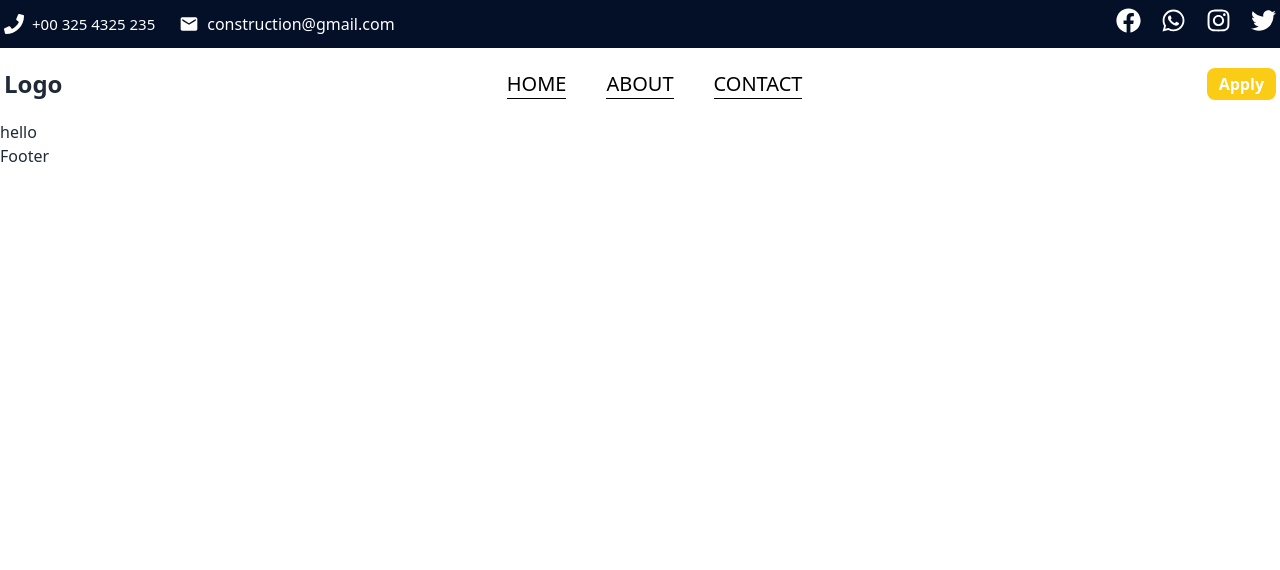
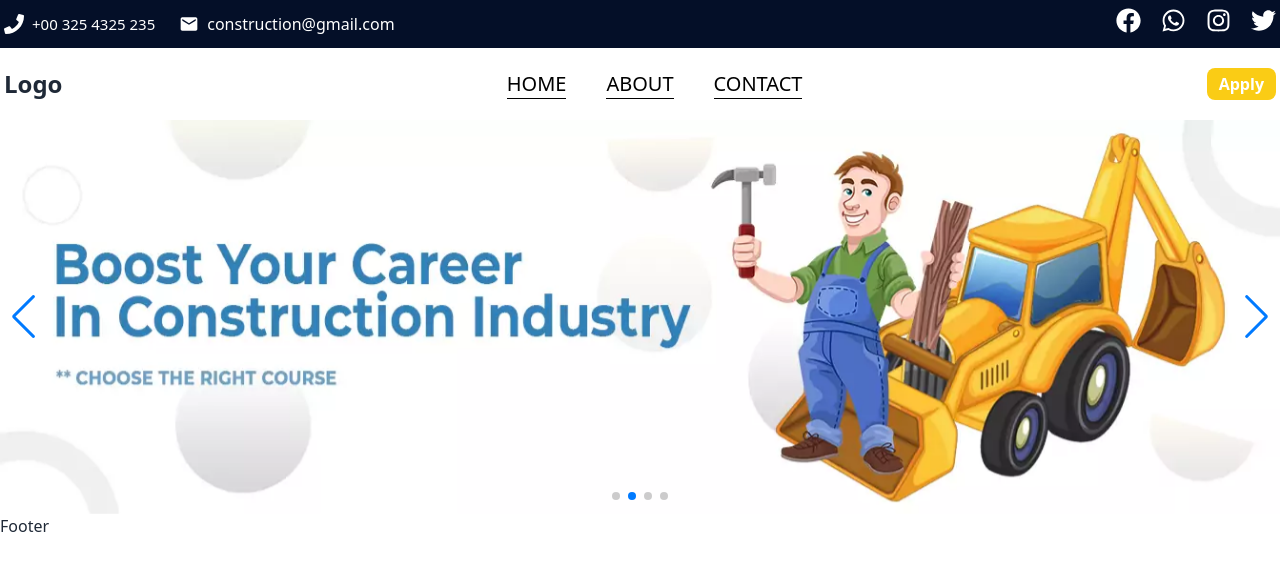
Before and after one commit to nishantsingh345/construction2, a Next.js app: page / in a window 1280 px wide. Shown: the top 570 px of the page. Built offline with nearby package versions, Linux system fonts and the light colour scheme.

Commit message:
adding swiper

```diff
--- a/package.json
+++ b/package.json
@@ -24,6 +24,7 @@
     "react": "18.2.0",
     "react-dom": "18.2.0",
     "react-icons": "^4.11.0",
+    "swiper": "^10.2.0",
     "tailwind-merge": "^1.14.0",
     "tailwindcss": "3.3.3",
     "tailwindcss-animate": "^1.0.7",
--- a/src/app/layout.tsx
+++ b/src/app/layout.tsx
@@ -15,6 +15,7 @@ export const metadata: Metadata = {
 export default function RootLayout({ children }: { children: React.ReactNode }) {
   return (
     <html lang="en">
+      <body>
         <div className="flex min-h-screen flex-col justify-between">
           <div>
             <TopNav />
@@ -25,6 +26,7 @@ export default function RootLayout({ children }: { children: React.ReactNode })
             <Footer />
           </div>
         </div>
+      </body>
     </html>
   );
 }
--- a/src/app/page.tsx
+++ b/src/app/page.tsx
@@ -1,6 +1,11 @@
 import Navbar from "@/components/common/Navbar";
-import { Button } from "@/components/ui/button";
+import Hero from "@/components/home/Hero";
+// import { Button } from "@/components/ui/button";
 
 export default function Home() {
-  return <div>hello</div>;
+  return (
+    <div>
+      <Hero />
+    </div>
+  );
 }
--- a/src/components/common/Navbar.tsx
+++ b/src/components/common/Navbar.tsx
@@ -9,9 +9,13 @@ type Props = {};
 
 const Navbar = (props: Props) => {
   const [menuOpen, setMenuOpen] = useState(false);
-  const toggleMenu = () => setMenuOpen(!menuOpen);
+  const toggleMenu = () => {
+    console.log("hello tooglee");
+
+    setMenuOpen(!menuOpen);
+  };
   return (
-    <div className="w-full">
+    <div className="w-full bg-white">
       <Section>
         <nav>
           {/* Desktop Menue */}
@@ -35,12 +39,17 @@ const Navbar = (props: Props) => {
             </div>
 
             <div className="bg-yellow-400 text-white font-semibold hover:bg-yellow-500 px-3 py-1 rounded-lg cursor-pointer ease-in-out duration-300">
-              Apply
+                Apply
             </div>
 
             {/* Mobile menue */}
 
-            <div onClick={toggleMenu} className="md:hidden cursor-pointer ">
+            <div
+              onClick={() => {
+                toggleMenu();
+              }}
+              className="md:hidden cursor-pointer "
+            >
               <BsList className="w-8 h-8" />
             </div>
           </div>
--- /dev/null
+++ b/src/components/home/Hero.tsx
@@ -0,0 +1,114 @@
+// import React from 'react'
+
+// type Props = {}
+
+// const Hero = (props: Props) => {
+//   return (
+//     <div>
+//       <div className="carousel w-full">
+//         <div id="slide1" className="carousel-item relative w-full">
+//           <img src="/hero/HB-1-3.webp" className="w-full" />
+//           <div className="absolute flex justify-between transform -translate-y-1/2 left-5 right-5 top-1/2">
+//             <a href="#slide4" className="btn btn-circle">
+//               ❮
+//             </a>
+//             <a href="#slide2" className="btn btn-circle">
+//               ❯
+//             </a>
+//           </div>
+//         </div>
+//         <div id="slide2" className="carousel-item relative w-full">
+//           <img src="/hero/HB-1-3.webp" className="w-full" />
+//           <div className="absolute flex justify-between transform -translate-y-1/2 left-5 right-5 top-1/2">
+//             <a href="#slide1" className="btn btn-circle">
+//               ❮
+//             </a>
+//             <a href="#slide3" className="btn btn-circle">
+//               ❯
+//             </a>
+//           </div>
+//         </div>
+//         <div id="slide3" className="carousel-item relative w-full">
+//           <img src="/hero/HB-1-3.webp" className="w-full" />
+//           <div className="absolute flex justify-between transform -translate-y-1/2 left-5 right-5 top-1/2">
+//             <a href="#slide2" className="btn btn-circle">
+//               ❮
+//             </a>
+//             <a href="#slide4" className="btn btn-circle">
+//               ❯
+//             </a>
+//           </div>
+//         </div>
+//         <div id="slide4" className="carousel-item relative w-full">
+//           <img src="/hero/HB-1-3.webp" className="w-full" />
+//           <div className="absolute flex justify-between transform -translate-y-1/2 left-5 right-5 top-1/2">
+//             <a href="#slide3" className="btn btn-circle">
+//               ❮
+//             </a>
+//             <a href="#slide1" className="btn btn-circle">
+//               ❯
+//             </a>
+//           </div>
+//         </div>
+//       </div>
+//     </div>
+//   );
+// }
+
+// export default Hero
+
+"use client";
+
+import React from "react";
+
+import { Navigation, Pagination, Scrollbar, A11y, Autoplay, EffectFade } from "swiper/modules";
+
+import { Swiper, SwiperSlide } from "swiper/react";
+
+// Import Swiper styles
+import "swiper/css";
+import "swiper/css/navigation";
+import "swiper/css/pagination";
+import "swiper/css/scrollbar";
+
+
+type Props = {};
+
+
+
+const Hero = (props: Props) => {
+  return (
+    <div>
+      <Swiper
+        // install Swiper modules
+        modules={[Navigation, Pagination, Scrollbar, A11y, Autoplay]}
+        spaceBetween={50}
+        slidesPerView={1}
+        navigation
+        pagination={{ clickable: true }}
+        autoplay={{
+          delay: 5000,
+          disableOnInteraction: false,
+        }}
+        //   scrollbar={{ draggable: true }}
+        //   onSwiper={(swiper) => console.log(swiper)}
+        onSlideChange={() => console.log("slide change")}
+      >
+        <SwiperSlide>
+          <img className="w-full " src="/hero/HB-1-3.webp" alt="" />
+        </SwiperSlide>
+        <SwiperSlide>
+          <img className="w-full " src="/hero/HB-1-3.webp" alt="" />
+        </SwiperSlide>
+        <SwiperSlide>
+          <img className="w-full " src="/hero/HB-1-3.webp" alt="" />
+        </SwiperSlide>
+        <SwiperSlide>
+          <img className="w-full " src="/hero/HB-1-3.webp" alt="" />
+        </SwiperSlide>
+      </Swiper>
+    </div>
+  );
+};
+
+export default Hero;
--- /dev/null
+++ b/src/components/home/Who.tsx
@@ -0,0 +1,11 @@
+import React from 'react'
+
+type Props = {}
+
+const Who = (props: Props) => {
+  return (
+    <div>Who</div>
+  )
+}
+
+export default Who
```
Also changed, not shown: public/hero/HB-1-3.webp (added), 1 other file (tests, documents, lock files or other folders). Lines whose indentation alone changed are shown as unchanged.
